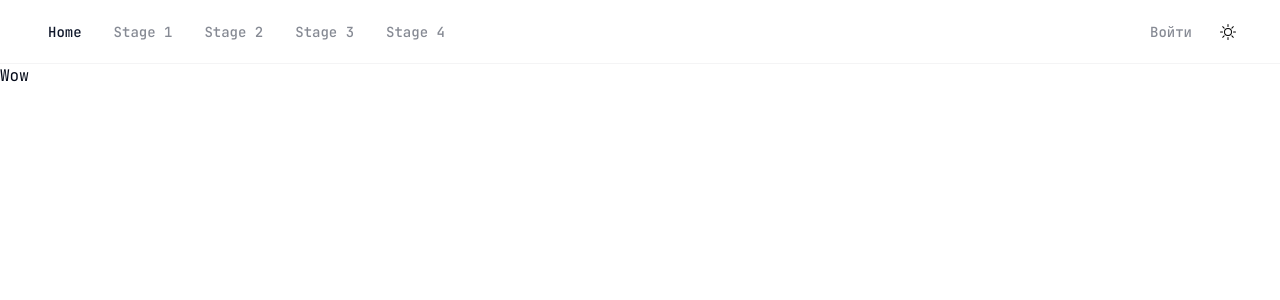
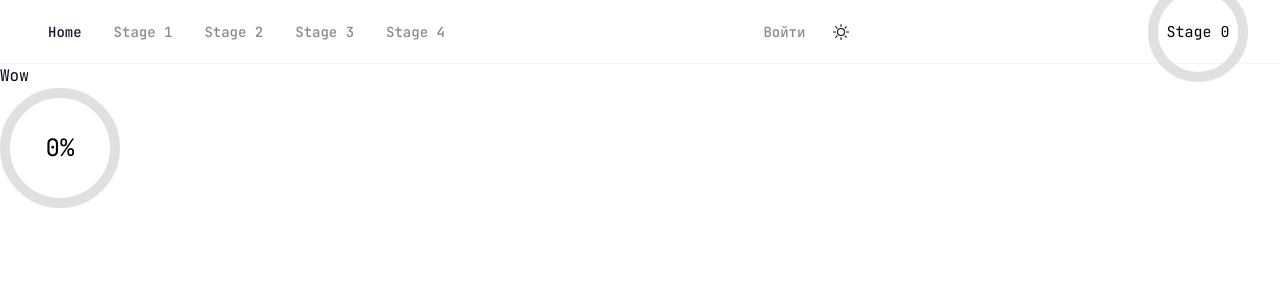
Before and after one commit to AidAss87/StageBaseStudentEdition, a Next.js app: page / in a window 1280 px wide. Shown: the top 300 px of the page. Built offline with nearby package versions, Linux system fonts and the light colour scheme; no server answers.

Commit message:
first commit

```diff
--- a/package.json
+++ b/package.json
@@ -14,6 +14,7 @@
     "@radix-ui/react-avatar": "^1.1.0",
     "@radix-ui/react-label": "^2.1.0",
     "@radix-ui/react-select": "^2.1.0",
+    "@radix-ui/react-slider": "^1.2.2",
     "@radix-ui/react-slot": "^1.1.1",
     "@radix-ui/react-toast": "^1.2.1",
     "axios": "^1.7.7",
--- a/src/app/page.tsx
+++ b/src/app/page.tsx
@@ -1,10 +1,12 @@
-
+import { CircularProgress } from "@/shared/ui/CircularProgress/CircularProgress";
 
 export default function Home() {
   return (
-    <h1 className="">
-      Wow
-
-    </h1>
+    <div>
+      <h1 className="">Wow </h1>
+      <div>
+        <CircularProgress value={0} size={120} strokeWidth={10} color="green" />
+      </div>
+    </div>
   );
 }
--- a/src/components/Navigation.tsx
+++ b/src/components/Navigation.tsx
@@ -15,9 +15,11 @@ type NavLink = {
 };
 type Props = {
   navLinks: NavLink[];
+  onStageChange: (index: number) => void;
+  currentStage: number; // Добавляем currentStage для определения активного этапа
 };
 
-export const Navigation = ({ navLinks }: Props) => {
+export const Navigation = ({ navLinks, onStageChange }: Props) => {
   const pathname = usePathname();
   const { data: session, status } = useSession();
   const opa = useSession();
@@ -29,12 +31,13 @@ export const Navigation = ({ navLinks }: Props) => {
       <nav>
         <ul className="flex h-full ">
           {/* <Image src={logo} alt={"logo"} className="w-16 h-16 bg-white/50 "  /> */}
-          {navLinks.map((link) => {
+          {navLinks.map((link, index) => {
             const isActive = activeLink(link.href, pathname, callbackUrl);
             return (
               <li key={link.label} className="flex items-center">
                 <Link
                   href={link.href}
+                  onClick={() => onStageChange(index)}
                   className={
                     isActive
                       ? buttonVariants({ variant: "navActive" })
--- a/src/components/TheHeader.tsx
+++ b/src/components/TheHeader.tsx
@@ -1,5 +1,10 @@
+"use client";
+
+import { useState } from "react";
 import { Navigation } from "./Navigation";
 import { ThemeButton } from "./ThemeButton";
+import { CircularProgress } from "@/shared/ui/CircularProgress/CircularProgress";
+import { useStage } from "@/store";
 
 const navItems = [
   { label: "Home", href: "/" },
@@ -9,11 +14,37 @@ const navItems = [
   { label: "Stage 4", href: "/stage4" },
 ];
 
+const stageData = [
+  { color: "green", text: "Stage 1" },
+  { color: "yellow", text: "Stage 2" },
+  { color: "orange", text: "Stage 3" },
+  { color: "red", text: "Stage 4" },
+];
+
 export const TheHeader = () => {
+  const { currentStage, setCurrentStage } = useStage();
+  const progressValue = currentStage * 25;
+
+  const isValidStage = currentStage >= 1 && currentStage <= stageData.length;
+  // Выбираем данные для текущего этапа или используем данные по умолчанию
+  const currentStageData = isValidStage
+    ? stageData[currentStage - 1] // currentStage начинается с 1
+    : { color: "gray", procent: 0 }; // Значения по умолчанию
+
+  const stageText = isValidStage ? `Stage ${currentStage}` : "Stage 0";
+
   return (
     <header className="h-16 fixed top-0 z-50 w-full border-b border-border/40 backdrop-blur supports-[backdrop-filter]:bg-background/60">
       <div className="container flex justify-between items-center h-full">
-        <Navigation navLinks={navItems} />
+        <Navigation navLinks={navItems} onStageChange={setCurrentStage} />
+        <CircularProgress
+          value={progressValue}
+          size={100}
+          strokeWidth={10}
+          color={currentStageData.color}
+          text={stageText}
+          fontSize={15}
+        />
       </div>
     </header>
   );
--- /dev/null
+++ b/src/shared/model/types/StageState/StageState.types.ts
@@ -0,0 +1,4 @@
+export interface StageState {
+  currentStage: number;
+  setCurrentStage: (index: number) => void;
+}
--- /dev/null
+++ b/src/shared/ui/CircularProgress/CircularProgress.tsx
@@ -0,0 +1,140 @@
+"use client";
+
+import React, { useEffect, useState } from "react";
+import styles from "./CircularProgress.module.css";
+
+interface CircularProgressProps {
+  value: number; // 0–100
+  size?: number; // Размер круга (по умолчанию 100)
+  strokeWidth?: number; // Толщина линии (по умолчанию 10)
+  color?: string; // Цвет прогресса (по умолчанию #007bff)
+  backgroundColor?: string; // Цвет фона круга (по умолчанию #e0e0e0)
+  textColor?: string; // Цвет текста
+  text?: string;
+  fontSize?: number;
+}
+
+export const CircularProgress: React.FC<CircularProgressProps> = ({
+  value,
+  size = 100,
+  strokeWidth = 10,
+  color = "#007bff",
+  backgroundColor = "#e0e0e0",
+  textColor = "#000",
+  text = `${value}%`,
+  fontSize = size / 5,
+}) => {
+  const radius = (size - strokeWidth) / 2;
+  const center = size / 2;
+
+  // Состояние для анимации
+  const [animatedValue, setAnimatedValue] = useState(0);
+
+  // Анимация изменения значения
+  useEffect(() => {
+    const animationDuration = 1000; // Длительность анимации в миллисекундах
+    const startTime = Date.now();
+
+    const animate = () => {
+      const currentTime = Date.now();
+      const progress = Math.min((currentTime - startTime) / animationDuration, 1);
+      setAnimatedValue(progress * value);
+
+      if (progress < 1) {
+        requestAnimationFrame(animate);
+      }
+    };
+
+    animate();
+  }, [value]);
+
+  // Функция для создания сегмента круга
+  const createSegment = (startAngle: number, endAngle: number) => {
+    const start = polarToCartesian(center, center, radius, startAngle);
+    const end = polarToCartesian(center, center, radius, endAngle);
+
+    const largeArcFlag = endAngle - startAngle <= 180 ? "0" : "1";
+
+    return `M ${start.x} ${start.y} A ${radius} ${radius} 0 ${largeArcFlag} 1 ${end.x} ${end.y} L ${center} ${center} Z`;
+  };
+
+  // Функция для преобразования полярных координат в декартовы
+  const polarToCartesian = (
+    centerX: number,
+    centerY: number,
+    radius: number,
+    angleInDegrees: number
+  ) => {
+    const angleInRadians = ((angleInDegrees - 90) * Math.PI) / 180.0;
+
+    return {
+      x: centerX + radius * Math.cos(angleInRadians),
+      y: centerY + radius * Math.sin(angleInRadians),
+    };
+  };
+
+  // Создаем сегменты
+  const segments = [];
+  const segmentCount = 4; // Количество сегментов
+  const segmentAngle = 360 / segmentCount;
+  const filledSegments = Math.floor((animatedValue / 100) * segmentCount);
+
+  for (let i = 0; i < filledSegments; i++) {
+    const startAngle = i * segmentAngle;
+    const endAngle = (i + 1) * segmentAngle;
+    segments.push(
+      <path
+        key={i}
+        d={createSegment(startAngle, endAngle)}
+        fill={color}
+        stroke="none"
+        className={styles.segment}
+      />
+    );
+  }
+
+  // Последний частично заполненный сегмент
+  const partialSegmentAngle = (animatedValue / 100) * 360 - filledSegments * segmentAngle;
+  if (partialSegmentAngle > 0) {
+    const startAngle = filledSegments * segmentAngle;
+    const endAngle = startAngle + partialSegmentAngle;
+    segments.push(
+      <path
+        key="partial"
+        d={createSegment(startAngle, endAngle)}
+        fill={color}
+        stroke="none"
+        className={styles.segment}
+      />
+    );
+  }
+
+  return (
+    <div className="relative">
+      <svg
+        width={size}
+        height={size}
+        viewBox={`0 0 ${size} ${size}`}
+        className={styles.circularProgress}
+      >
+        {/* Фон круга */}
+        <circle
+          cx={center}
+          cy={center}
+          r={radius}
+          stroke={backgroundColor}
+          strokeWidth={strokeWidth}
+          fill="none"
+        />
+        {/* Заполненные сегменты */}
+        {segments}
+      </svg>
+      <p
+        className="text-xs w-full text-center absolute left-0 top-1/2  -translate-y-1/2"
+        style={{ width: size, color: textColor, fontSize: `${fontSize}px` }}
+      >
+        {text}
+      </p>
+    </div>
+  );
+};
--- a/src/store/index.ts
+++ b/src/store/index.ts
@@ -1,5 +1,6 @@
 import { getAllPosts, getAllPostsBySearch } from "@/services/posts";
 import { getAllUsers } from "@/services/users";
+import { StageState } from "@/shared/model/types/StageState/StageState.types";
 import { create } from "zustand";
 
 interface UsePosts {
@@ -50,3 +51,9 @@ export const useUser = create<UserState>((set) => ({
     set({ users, loading: false });
   },
 }));
+
+
+export const useStage = create<StageState>((set) => ({
+  currentStage: 0,
+  setCurrentStage: (index) => set({ currentStage: index }),
+}));
```
Also changed, not shown: src/shared/model/types/CircularProgress/CircularProgress.types.ts (added), src/shared/ui/CircularProgress/CircularProgress.module.css (added), src/shared/ui/CircularProgress/index.ts (added), 1 other file (tests, documents, lock files or other folders).
